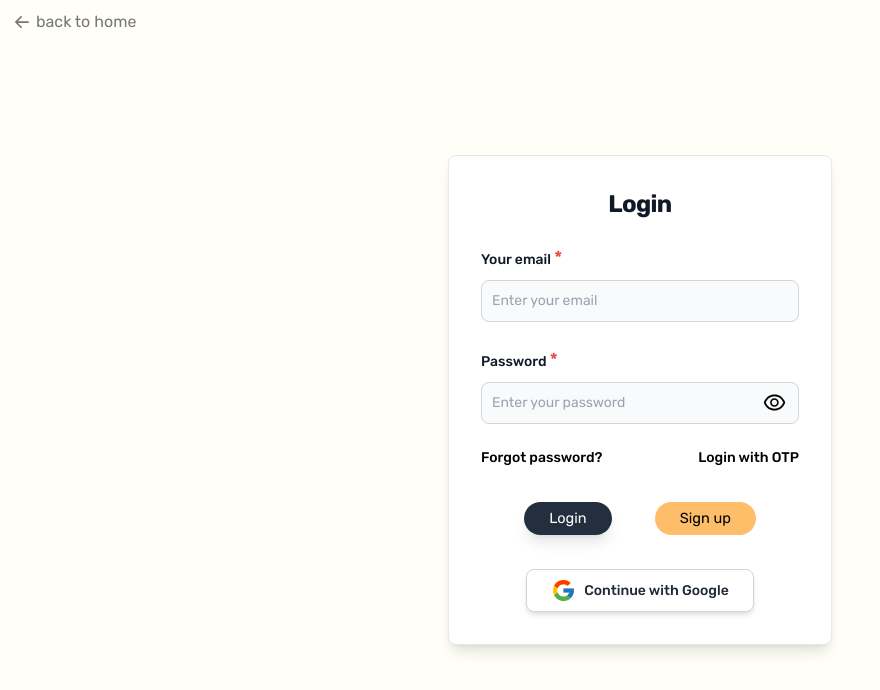
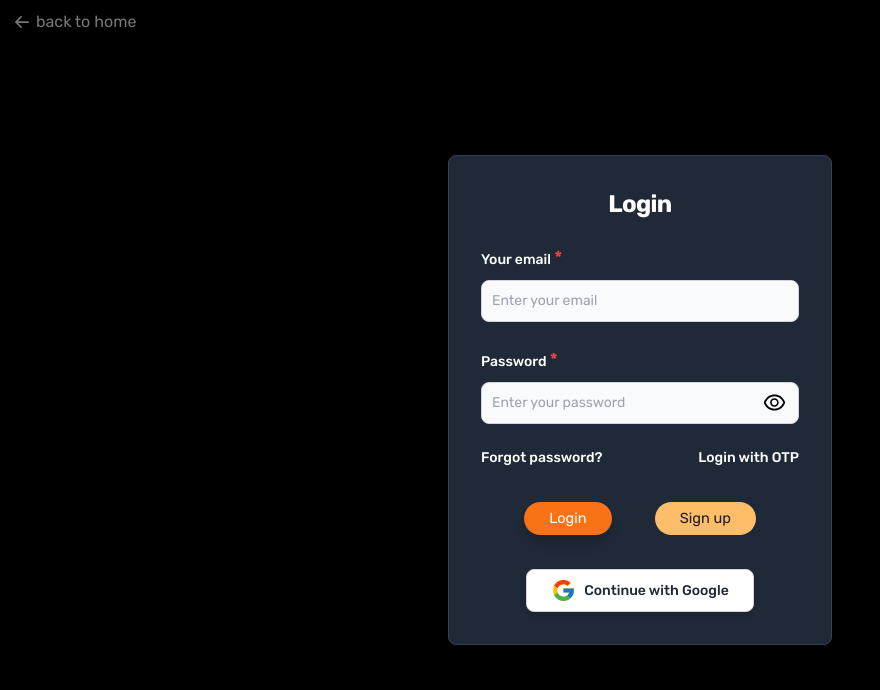
Before and after one commit to venu123143/amazon_front, a React (Vite) app: page /login in a window 1280 px wide. Shown: the top 690 px of the page, without its empty margins (0-880 px from the left). Built offline with nearby package versions, Linux system fonts and the light colour scheme.

Commit message:
last commit after soo much struggle

```diff
--- a/index.html
+++ b/index.html
@@ -1,5 +1,5 @@
 <!doctype html>
-<html lang="en">
+<html lang="en" class="dark">
 
 <head>
   <meta charset="UTF-8" />
--- a/package.json
+++ b/package.json
@@ -27,7 +27,8 @@
     "react-slick": "^0.29.0",
     "react-spinners": "^0.13.8",
     "react-toastify": "^9.1.3",
-    "slick-carousel": "^1.8.1"
+    "slick-carousel": "^1.8.1",
+    "yup": "^1.3.2"
   },
   "devDependencies": {
     "@types/jquery": "^3.5.17",
--- a/src/App.tsx
+++ b/src/App.tsx
@@ -26,6 +26,9 @@ import Cancel from "./pages/Cancel";
 import Sucess from "./pages/Sucess";
 
 const App = () => {
+
+
+
   return (
     <>
       <ToastContainer position="top-right" autoClose={5000} hideProgressBar={false} newestOnTop={false} closeOnClick rtl={false}
--- a/src/components/Home/HomePage.tsx
+++ b/src/components/Home/HomePage.tsx
@@ -15,7 +15,7 @@ import Offers from "./Offers.tsx"
 const HomePage = () => {
   return (
     <>
-      <div className="bg-[#FFFFF7]">
+      <div className="bg-[#FFFFF7] dark:bg-black">
         <Carousel />
         <Home />
         <FeatureCollection />
--- a/src/components/Login/LoginPage.tsx
+++ b/src/components/Login/LoginPage.tsx
@@ -50,7 +50,7 @@ const LoginPage = () => {
     },
   });
   return (
-    <section className="bg-[#FFFFF7] dark:bg-black w-full">
+    <section className="bg-skin-background w-full">
       <Link to="/" className="absolute top-2 left-2 text-[#777777] dark:hover:text-white flex items-center hover:text-black">
         <BsArrowLeftShort size={28} className="inline" />
         <button>back to home</button>
@@ -82,8 +82,8 @@ const LoginPage = () => {
                       placeholder="Enter your email" required />
 
                     <div className="text-center">
-                      <button className="button dark:bg-[#f97316] shadow-lg my-[10px] text-white text-[0.91rem] px-[25px] py-[6px] rounded-[25px]">
-                        Submit
+                      <button type="submit" className="bg-skin-light text-skin-background hover:text-skin-backgroundLight hover:bg-skin-main shadow-lg my-[10px] text-[0.91rem] px-[25px] py-[6px] rounded-[25px]">
+                        submit
                       </button> <br />
                       <button onClick={() => setForgotPassword(false)} className="hover:underline text-black dark:text-white  my-[10px] text-[0.91rem] px-[25px] py-[6px] rounded-[25px]">
                         Cancel
@@ -128,10 +128,10 @@ const LoginPage = () => {
                       </Link>
                     </div>
                     <div className="flex justify-evenly">
-                      <button type="submit" className="button dark:bg-[#f97316] shadow-lg my-[10px] text-white text-[0.91rem] px-[25px] py-[6px] rounded-[25px]">
+                      <button type="submit" className="bg-skin-light text-skin-background hover:text-skin-backgroundLight hover:bg-skin-main shadow-lg my-[10px] text-[0.91rem] px-[25px] py-[6px] rounded-[25px]">
                         Login
                       </button>
-                      <Link to="/sign-up" className="bg-[#febd69] hover:bg-[#232f3e] hover:text-white text-black my-[10px] text-[0.91rem] px-[25px] py-[6px] rounded-[25px]">
+                      <Link to="/sign-up" className="bg-skin-main text-skin-textBase hover:bg-skin-light hover:text-skin-background my-[10px] text-[0.91rem] px-[25px] py-[6px] rounded-[25px]">
                         Sign up
                       </Link>
                     </div>
--- a/src/components/Login/RegisterPage.tsx
+++ b/src/components/Login/RegisterPage.tsx
@@ -62,7 +62,7 @@ const SignUpPage = () => {
   });
 
   return (
-    <section className="bg-[#FFFFF7] dark:bg-black w-full">
+    <section className=" bg-skin-background w-full">
       <Link to="/" className="absolute top-2 left-2 text-[#777777] flex items-center hover:text-black dark:hover:text-white">
         <BsArrowLeftShort size={28} className="inline" />
         <button>back to home</button>
@@ -143,10 +143,10 @@ const SignUpPage = () => {
                     ) : null}
                   </div>
                   <div className="flex justify-evenly">
-                    <button type="submit" className="button dark:bg-[#f97316] shadow-lg my-[10px] text-white text-[0.91rem] px-[25px] py-[6px] rounded-[25px]">
+                    <button type="submit" className="bg-skin-light hover:bg-skin-main text-skin-base hover:text-skin-light shadow-lg my-[10px] text-[0.91rem] px-[25px] py-[6px] rounded-[25px]">
                       Register
                     </button>
-                    <Link to="/login" className="bg-[#febd69] hover:bg-[#232f3e] dark:hover:bg-[#f97316] shadow-lg hover:text-white text-black my-[10px] text-[0.91rem] px-[25px] py-[6px] rounded-[25px]">
+                    <Link to="/login" className="bg-skin-main hover:bg-skin-light text-base hover:text-skin-text-background  shadow-lg my-[10px] text-[0.91rem] px-[25px] py-[6px] rounded-[25px]">
                       Login
                     </Link>
                   </div>
--- a/src/css/index.css
+++ b/src/css/index.css
@@ -41,8 +41,44 @@ a {
   }
 }
 
-@layer base{
-  :root{
+@layer base {
+  :root {
+    --text-color-base: #fff;
+    --text-color-text-light: #777777;
+    --text-color-text-base: #000 ;
+    --text-color-background: #FFFFF7;
+    --text-color-background-light: #030303;
+    --text-color-background-hover: #f97316;
+    --text-color-main: #febd69;
+    --text-color-light: #232f3e;
 
+    --color-base: #000000;
+    --color-text-light: #777777;
+    --color-text-base: #1c1b1b;
+    --color-background: #fffff7;
+    --color-background-light: #030303;
+    --color-background-hover: #f97316;
+    --color-main: #febd69;
+    --color-light: #232f3e;
+  }
+
+  .dark {
+    --text-color-base: #ffffff;
+    --text-color-text-light: #777777;
+    --text-color-text-base: #1c1b1b;
+    --text-color-background: #FFFFF7;
+    --text-color-background-light: #030303;
+    --text-color-background-hover: #f97316;
+    --text-color-main: #febd69;
+    --text-color-light: #232f3e;
+
+    --color-base: #ffffff;
+    --color-text-light: #777777;
+    --color-text-base: #1c1b1b;
+    --color-background: #000000;
+    --color-background-light: #030303;
+    --color-background-hover: #232f3e;
+    --color-main: #febd69;
+    --color-light: #f97316 ;
   }
 }
--- a/src/redux/reducers/users/userSlice.ts
+++ b/src/redux/reducers/users/userSlice.ts
@@ -3,6 +3,7 @@ import { toast } from "react-toastify";
 import userService from "./userService";
 
 const getUserFromLocalStorage = localStorage.getItem('user') ? JSON.parse(localStorage.getItem('user') as string) : null
+const themes = localStorage.getItem("theme") ? localStorage.getItem("theme") : "system"
 
 export interface UserState {
     _id?: string | null;
@@ -23,6 +24,7 @@ interface AppState {
     isLoading: boolean;
     isSuccess: boolean;
     message: string;
+    theme: string | null;
 }
 
 const initialState: AppState = {
@@ -32,6 +34,7 @@ const initialState: AppState = {
     isLoading: false,
     isSuccess: false,
     message: "",
+    theme: themes,
 };
 
 export const registerUser = createAsyncThunk('userSlice/registerUser', async (userData: UserState, thunkAPI) => {
@@ -66,8 +69,11 @@ const slice = createSlice({
     name: 'userSlice',
     initialState,
     reducers: {
-        toggleScroll: (state: any, action) => {
+        toggleScroll: (state, action: PayloadAction<any>) => {
             state.screen = action.payload
+        },
+        setTheme: (state, action: PayloadAction<any>) => {
+            state.theme = action.payload
         }
     },
     extraReducers: (builder) => {
@@ -134,5 +140,5 @@ const slice = createSlice({
 })
 
 
-export const { toggleScroll } = slice.actions
+export const { toggleScroll, setTheme } = slice.actions
 export default slice.reducer
--- a/tailwind.config.js
+++ b/tailwind.config.js
@@ -1,5 +1,15 @@
+// function withOpacity(variableName) {
+//   return ({ opacityValue }) => {
+//     if (opacityValue !== undefined) {
+//       return `rgba(var(${variableName}),${opacityValue})`
+//     }
+//     return `rgb(var(${variableName}))`
+//   }
+// }
+
 /** @type {import('tailwindcss').Config} */
 export default {
+  darkMode: 'class',
   content: [
     "./index.html",
     "./src/**/*.{js,ts,jsx,tsx}",
@@ -24,7 +34,36 @@ export default {
       },
       scale: {
         '-100': '-1',
-      }
+      },
+      textColor: {
+        skin: {
+
+        }
+      },
+      textColor: {
+        skin: {
+          base: `var(--text-color-base)`,
+          textLight: `var(--text-color-text-light)`,
+          textBase: `var(--text-color-text-base)`,
+          background: `var(--text-color-background)`,
+          backgroundLight: `var(--text-color-background-light)`,
+          backgroundHover: `var(--text-color-background-hover)`,
+          main: `var(--text-color-main)`,
+          light: `var(--text-color-light)`,
+        }
+      },
+      backgroundColor: {
+        skin: {
+          base: `var(--color-base)`,
+          textLight: `var(--color-text-light)`,
+          textBase: `var(--color-text-base)`,
+          background: `var(--color-background)`,
+          backgroundLight: `var(--color-background-light)`,
+          backgroundHover: `var(--color-background-hover)`,
+          main: `var(--color-main)`,
+          light: `var(--color-light)`,
+        }
+      },
     },
   },
   plugins: [
```
Also changed, not shown: src/components/Home/Navbar.tsx (+65 -11 lines), 1 other file (tests, documents, lock files or other folders).
